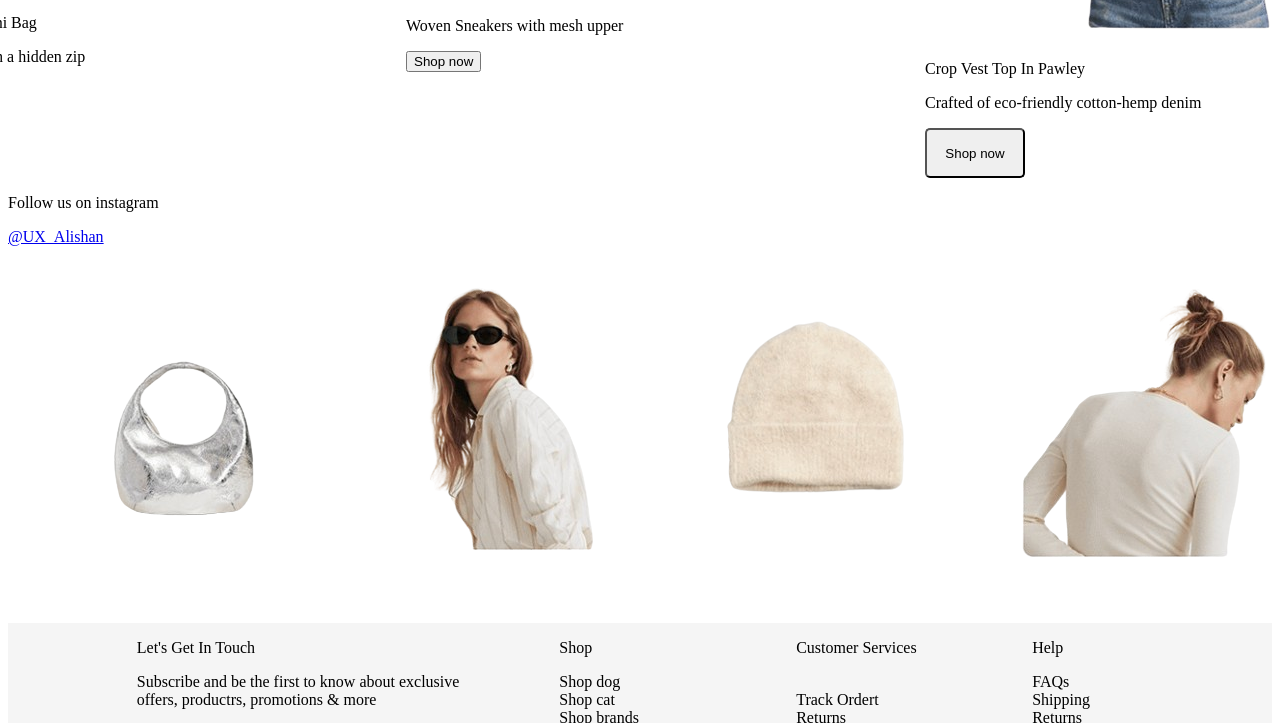
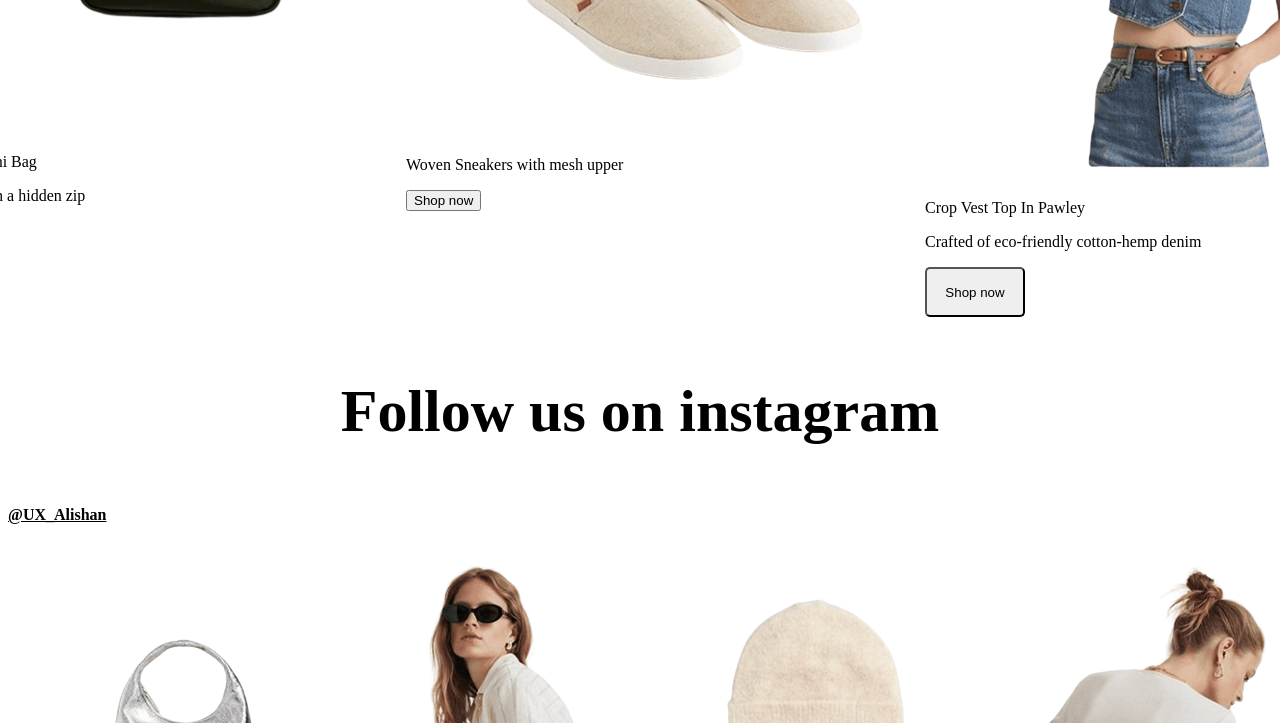
Before and after one commit to Aber-Racheal/Assessment-01, a plain HTML site: page index.html in a window 1280 px wide. Shown: the part 3449-4172 px from the top of the page. Drawn offline with Linux system fonts and the light colour scheme; files whose address does not match are found by name.

Commit message:
assessment

```diff
--- a/index.html
+++ b/index.html
@@ -216,7 +216,7 @@
 </div>
 
 
-<p>Autumn Collection</p>
+<p id="Autumn">Autumn Collection</p>
 
 
 <div class="autumncollection">
@@ -249,8 +249,8 @@
 
 
 
-<p>Follow us on instagram</p>
-<a href="@UX_Alishan">@UX_Alishan</a>
+<p id="Autumn">Follow us on instagram</p>
+<a href="@UX_Alishan" id="autumnlink">@UX_Alishan</a>
 
 
 <div class="anothercollection">
--- a/styles.css
+++ b/styles.css
@@ -159,6 +159,19 @@ margin-left: 5%;
 
 }
 
+#Autumn{
+    font-weight: bolder;
+    text-align: center;
+    font-size: 60px;
+}
+
+
+#autumnlink{
+    color: black;
+    text-align: center;
+    font-weight: bold;
+}
+
 .autumncollection{
     display: flex;
     flex-direction: row;
```
